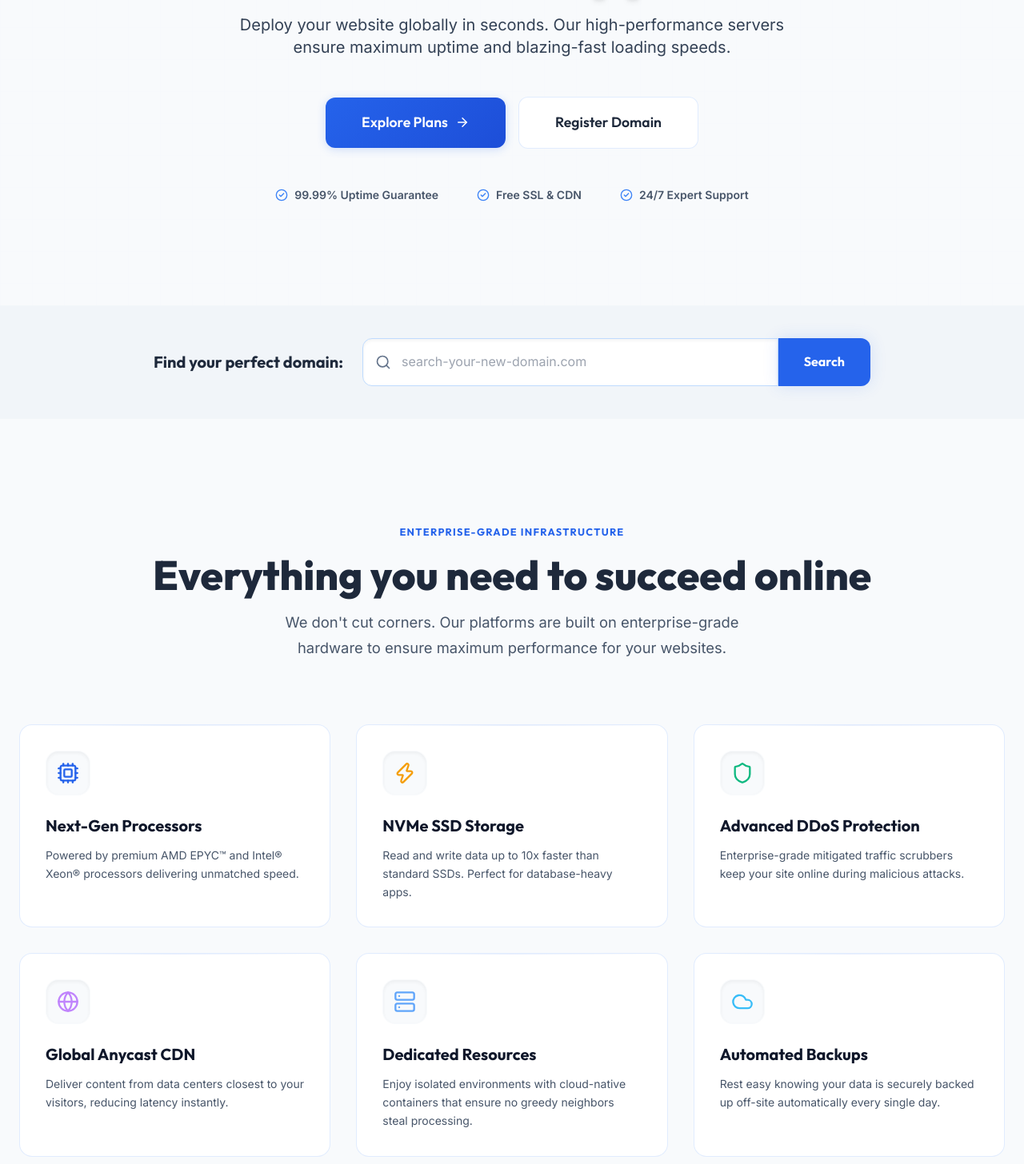
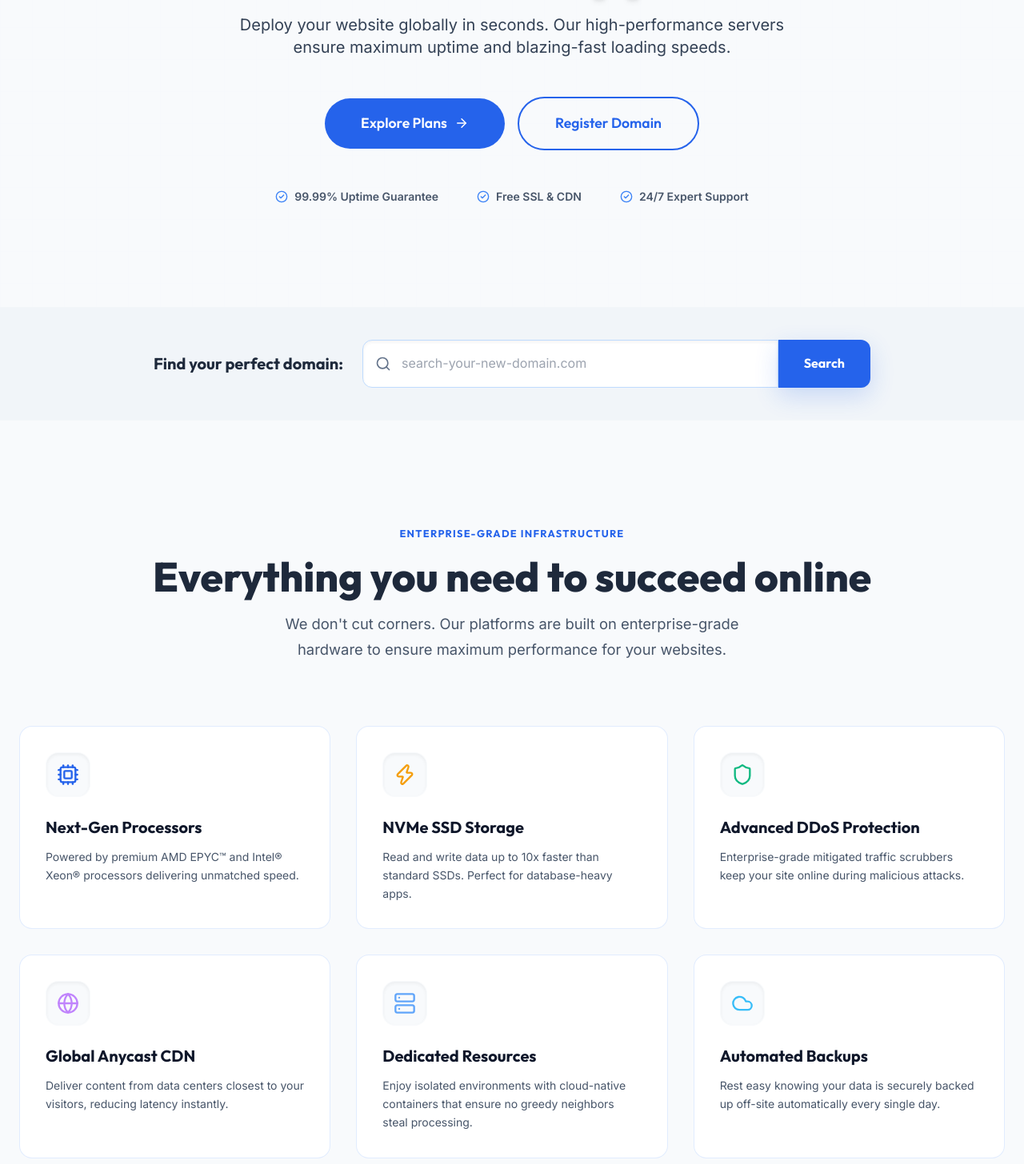
Before and after one commit to dutaposco/dutahosting, a React (Vite) app: page / in a window 1280 px wide. Shown: the part 414-1870 px from the top of the page at 80% size. Built offline with nearby package versions, Linux system fonts and the light colour scheme.

Commit message:
Update index.css

```diff
--- a/src/index.css
+++ b/src/index.css
@@ -3,7 +3,7 @@
 @tailwind utilities;
 
 /* =============================================
-   GLOBAL DESIGN SYSTEM - HostCrafter
+   GLOBAL DESIGN SYSTEM - DutaHosting
    ============================================= */
 
 *, *::before, *::after {
@@ -35,8 +35,8 @@
   --font-body: 'Inter', sans-serif;
 
   /* Shadows */
-  --shadow-card: 0 2px 12px rgba(37, 99, 235, 0.08);
-  --shadow-glow: 0 0 20px rgba(37, 99, 235, 0.15);
+  --shadow-card: 0 4px 20px rgba(0, 0, 0, 0.05);
+  --shadow-glow: 0 10px 30px rgba(37, 99, 235, 0.2);
 
   /* Transitions */
   --transition: 0.3s cubic-bezier(0.4, 0, 0.2, 1);
@@ -108,7 +108,7 @@ body {
   justify-content: center;
   gap: 0.6rem;
   padding: 0.75rem 1.75rem;
-  border-radius: 12px;
+  border-radius: 100px;
   font-family: var(--font-heading);
   font-size: 1rem;
   font-weight: 600;
@@ -120,23 +120,25 @@ body {
 }
 
 .btn-primary {
-  background: linear-gradient(135deg, #2563eb, #1d4ed8);
+  background: var(--clr-accent);
   color: #fff;
-  box-shadow: 0 2px 12px rgba(37, 99, 235, 0.2);
+  box-shadow: none;
 }
 .btn-primary:hover {
   transform: translateY(-2px);
-  box-shadow: 0 4px 24px rgba(37, 99, 235, 0.3);
+  background: #1d4ed8;
+  box-shadow: 0 8px 20px rgba(37, 99, 235, 0.3);
 }
 
 .btn-outline {
-  border: 1px solid var(--clr-border);
-  background: var(--clr-surface);
+  border: 2px solid var(--clr-accent);
+  background: transparent;
+  color: var(--clr-accent);
 }
 .btn-outline:hover {
   border-color: var(--clr-accent);
   background: var(--clr-accent-dim);
-  color: #fff;
+  color: var(--clr-accent);
   transform: translateY(-2px);
 }
 
@@ -164,8 +166,12 @@ body {
 .card::before {
   content: '';
   position: absolute;
-  top: 0; left: 0; right: 0; height: 1px;
-  background: linear-gradient(90deg, transparent, rgba(37, 99, 235, 0.1), transparent);
+  top: 0; left: 0; right: 0; height: 3px;
+  background: transparent;
+}
+
+.card:hover::before {
+  background: var(--clr-accent);
 }
 
 .card:hover {
```
